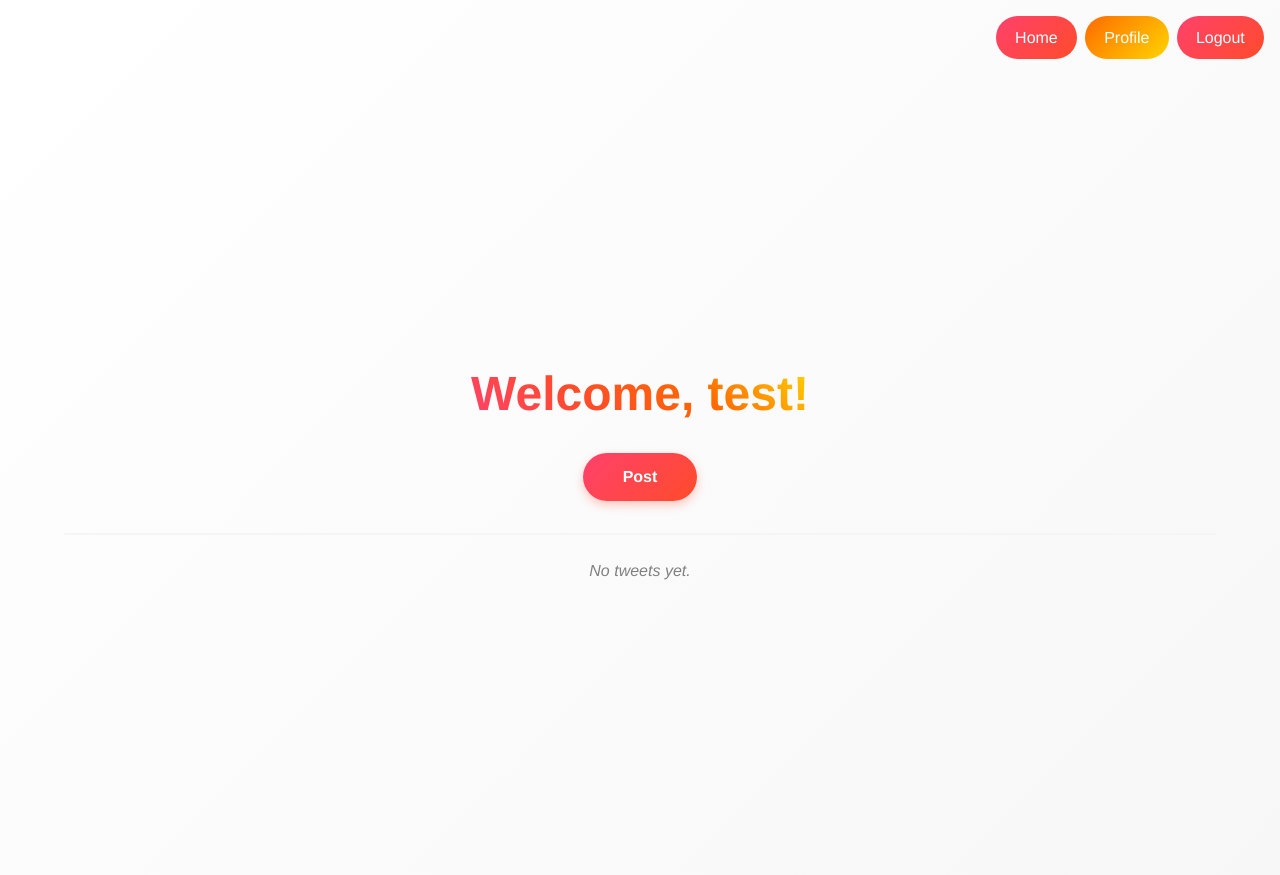
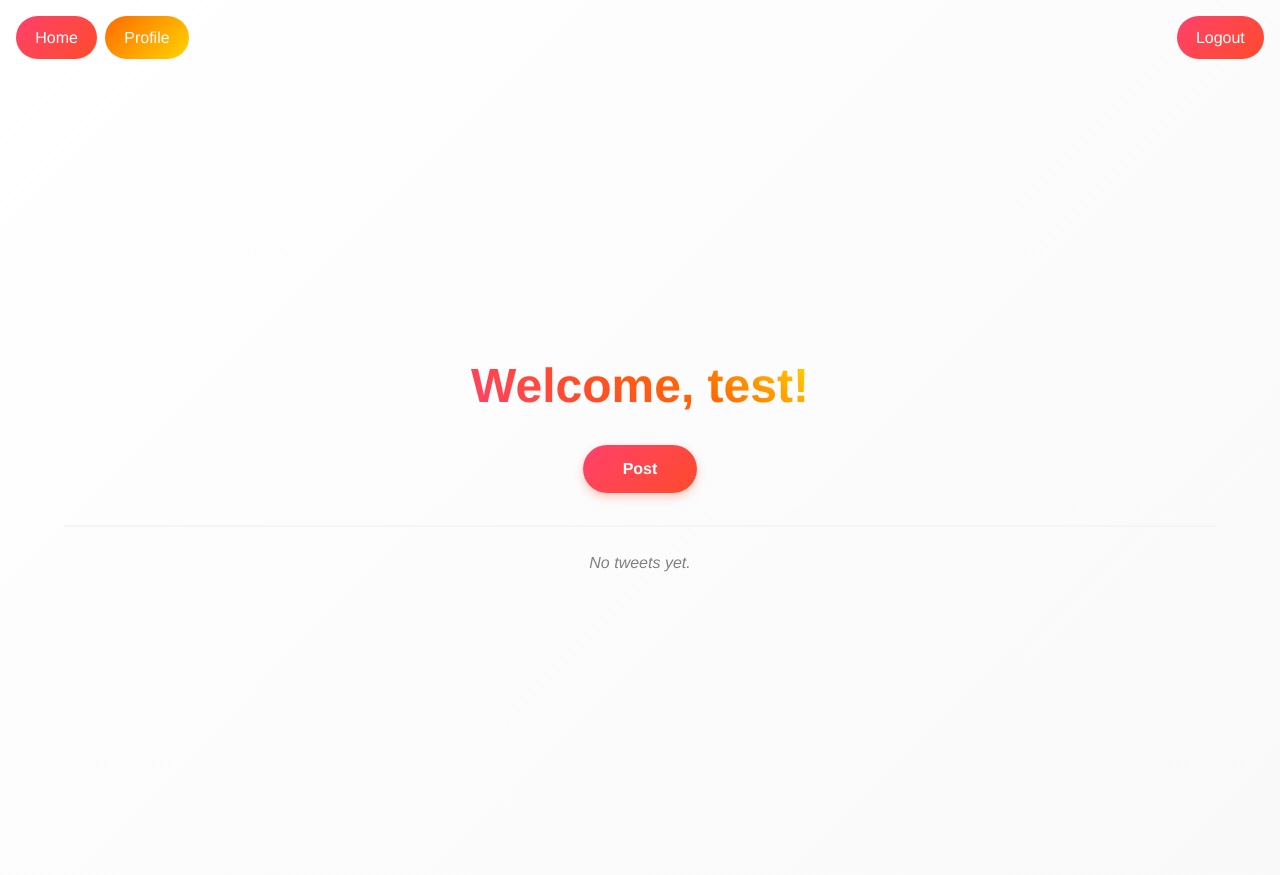
Before and after one commit to JospinJudes/hello-python-ci, a Flask app: page /profile in a window 1280 px wide. Run offline with Flask 3, Linux system fonts and the light colour scheme; a user stored in the database is signed in.

Commit message:
MAJ UI 2

```diff
--- a/flask_auth/project/templates/base.html
+++ b/flask_auth/project/templates/base.html
@@ -9,7 +9,8 @@
     <link rel="stylesheet" href="https://cdnjs.cloudflare.com/ajax/libs/bulma/0.7.2/css/bulma.min.css" />
     <style>
         body {
-            background: linear-gradient(135deg, #ffffff, #f7f7f7); /* Fond plus blanc */
+            /* Fond blanc avec un léger dégradé très subtil */
+            background: linear-gradient(135deg, #ffffff, #f9f9f9);
             font-family: "Helvetica Neue", Helvetica, Arial, sans-serif;
             color: #333;
             min-height: 100vh;
@@ -24,13 +25,6 @@
         }
 
         /* Navbar flottante boutons */
-        .navbar-buttons {
-            display: flex;
-            justify-content: flex-end;
-            gap: 0.5rem;
-            padding: 1rem;
-        }
-
         .navbar-button {
             border-radius: 24px;
             font-weight: 500;
@@ -40,6 +34,7 @@
             transition: 0.3s;
             background: linear-gradient(135deg, #ff416c, #ff4b2b);
             color: white;
+            text-decoration: none;
         }
 
         /* Bouton actif */
@@ -54,7 +49,8 @@
         .hero-body {
             display: flex;
             justify-content: center;
-            align-items: center;
+            align-items: flex-start; /* Alignement en haut au lieu du centre */
+            padding-top: 2rem; /* Décalage pour ne pas coller aux boutons */
         }
 
         h1.title {
@@ -65,17 +61,25 @@
 </head>
 
 <body>
-    <!-- Navbar boutons flottants -->
-    <div class="navbar-buttons">
+    <!-- Navbar -->
+    <div style="display: flex; justify-content: space-between; align-items: center; padding: 1rem; flex-wrap: wrap;">
+        <!-- Left: Home & Profile -->
+        <div style="display: flex; gap: 0.5rem;">
             <a href="{{ url_for('main.index') }}" class="navbar-button {% if request.endpoint == 'main.index' %}active{% endif %}">Home</a>
-
             {% if current_user.is_authenticated %}
                 <a href="{{ url_for('main.profile') }}" class="navbar-button {% if request.endpoint == 'main.profile' %}active{% endif %}">Profile</a>
+            {% endif %}
+        </div>
+
+        <!-- Right: Login / Logout / Signup -->
+        <div style="display: flex; gap: 0.5rem;">
+            {% if current_user.is_authenticated %}
                 <a href="{{ url_for('auth.logout') }}" class="navbar-button">Logout</a>
             {% else %}
                 <a href="{{ url_for('auth.login') }}" class="navbar-button {% if request.endpoint == 'auth.login' %}active{% endif %}">Login</a>
                 <a href="{{ url_for('auth.signup') }}" class="navbar-button {% if request.endpoint == 'auth.signup' %}active{% endif %}">Sign Up</a>
             {% endif %}
+        </div>
     </div>
 
     <section class="hero is-fullheight">
--- a/flask_auth/project/templates/index.html
+++ b/flask_auth/project/templates/index.html
@@ -1,5 +1,3 @@
-<!-- templates/index.html -->
-
 {% extends "base.html" %}
 
 {% block content %}
@@ -7,7 +5,7 @@
 <h1 class="title gradient-text">Welcome to Tw'INSA!</h1>
 
 {% if not current_user.is_authenticated %}
-<div style="margin-top: 2rem;">
+<div style="margin-top: 1.5rem;">
     <p style="font-size: 1.2rem; margin-bottom: 1rem;">
         You are not logged in. Create an account or log in to enjoy all features!
     </p>
@@ -18,7 +16,7 @@
     </div>
 </div>
 {% else %}
-<p style="margin-top: 2rem; font-size: 1.2rem;">
+<p style="margin-top: 1.5rem; font-size: 1.2rem;">
     Hello {{ current_user.name }}! You are logged in.
 </p>
 {% endif %}
--- a/flask_auth/project/templates/profile.html
+++ b/flask_auth/project/templates/profile.html
@@ -4,6 +4,18 @@
 <h1 class="title gradient-text" style="margin-bottom: 2rem;">
   Welcome, {{ name }}!
 </h1>
+
+<!-- Flash messages -->
+{% with messages = get_flashed_messages() %}
+  {% if messages %}
+    {% for message in messages %}
+      <div style="background-color:#ffedd5; color:#b45309; padding:1rem; border-radius:10px;
+                  text-align:center; margin-bottom:1.5rem; box-shadow:0 4px 12px rgba(0,0,0,0.1);">
+          {{ message }}
+      </div>
+    {% endfor %}
+  {% endif %}
+{% endwith %}
 
 <!-- Centered Post Tweet Button -->
 <div class="has-text-centered" style="margin-bottom: 2rem;">
```
Also changed, not shown: flask_auth/instance/db.sqlite. Lines whose indentation alone changed are shown as unchanged.
